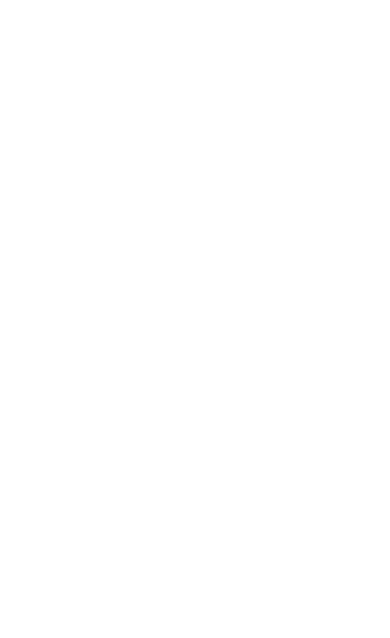
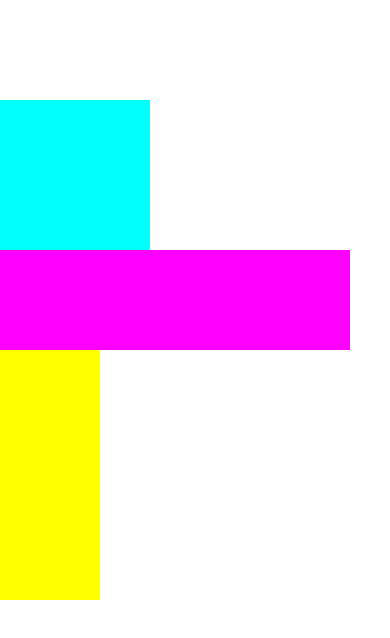
Before and after one commit to behrends/FlexBox, a React Native app: screen / in a window 390 px wide. Shown: the top 638 px of the page. Built offline with nearby package versions, Linux system fonts and the light colour scheme.

Commit message:
Höhe und Breite mit absoluten Werten festlegen

```diff
--- a/App.js
+++ b/App.js
@@ -5,12 +5,31 @@
   render() {
     return (
       <View style={styles.container}>
-        <View />
+        <View style={styles.square} />
+        <View style={styles.box} />
+        <View style={styles.boxUp} />
       </View>
     );
   }
 }
 
 const styles = StyleSheet.create({
-  container: {}
+  container: {
+    paddingTop: 100
+  },
+  square: {
+    width: 150,
+    height: 150,
+    backgroundColor: 'cyan'
+  },
+  box: {
+    width: 350,
+    height: 100,
+    backgroundColor: 'magenta'
+  },
+  boxUp: {
+    width: 100,
+    height: 250,
+    backgroundColor: 'yellow'
+  }
 });
```
